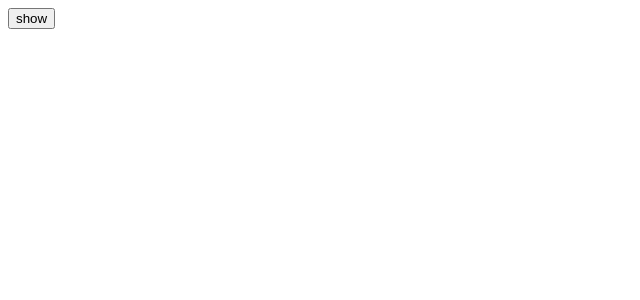
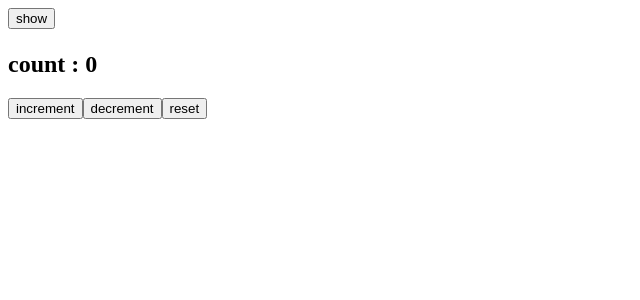
Before and after one commit to fathima-salam/Full-Domain, a React (Vite) app in the folder React/full-domain-practicals/: page / in a window 1280 px wide. Shown: the top 300 px of the page, without its empty margins (0-640 px from the left). Built offline with nearby package versions, Linux system fonts and the light colour scheme.

Commit message:
custom Hook

```diff
--- /dev/null
+++ b/React/full-domain-practicals/customHooks/useCounter.js
@@ -0,0 +1,12 @@
+import { useState } from "react"
+
+const useCounter = () =>{
+    const [count , setCount] = useState(0);
+    const increment = () =>setCount(count+1);
+    const decrement = () =>setCount(count-1);
+    const reset = () =>setCount(0);
+
+    return {count,increment,decrement,reset};
+}
+
+export default useCounter;
--- a/React/full-domain-practicals/src/App.jsx
+++ b/React/full-domain-practicals/src/App.jsx
@@ -1,14 +1,21 @@
 import React from 'react'
 import useToggle from '../customHooks/useToggle'
+import useCounter from '../customHooks/useCounter';
 
 const App = () => {
     const {data,markToggle} = useToggle();
+    const {count,increment,decrement,reset} = useCounter();
   return (
     <div>
         <button onClick={markToggle}>{data ? 'hide': 'show'}</button>
         {
         <h5>{data ? 'Hello Im visible!' : ''}</h5>
         }
+
+        <h2>count : {count}</h2>
+        <button onClick={increment}>increment</button>
+        <button onClick={decrement}>decrement</button>
+        <button onClick={reset}>reset</button>
     </div>
   )
 }
```
